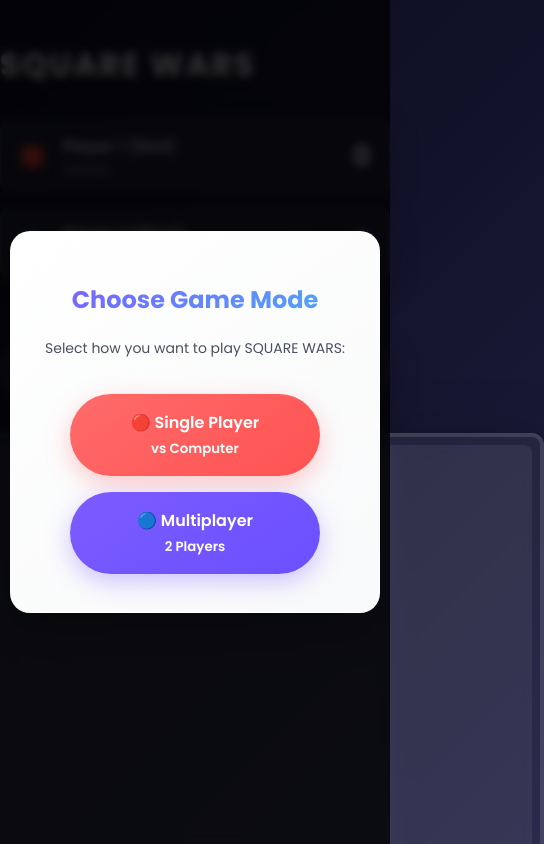
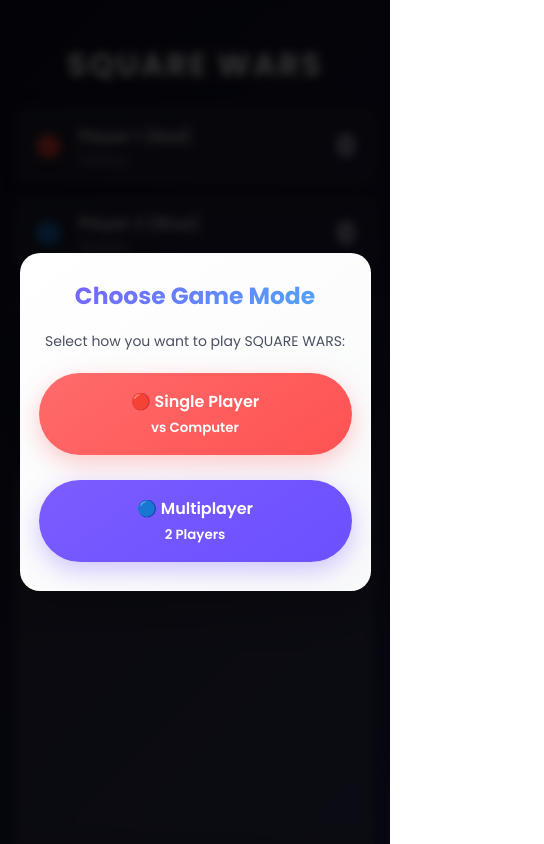
Before and after one commit to GROGAMING/SQUARE-WARS-MOBILE-VERSION, a plain HTML site: page index.html in a window 390 px wide. Shown: the top 844 px of the page, 544 px wide, since content can reach past the window. Drawn offline with Linux system fonts and the light colour scheme.

Commit message:
Update styles for layout and responsiveness
Refactor CSS styles for improved layout and responsiveness.

```diff
--- a/styles.css
+++ b/styles.css
@@ -20,28 +20,58 @@
 }
 
 /* Global */
+html {
+  height: 100%;
+}
+
 body {
   font-family: "Poppins", sans-serif;
   margin: 0;
-  padding: 20px;
+  padding: 0;
   background: linear-gradient(135deg, var(--bg-start), var(--bg-end));
   min-height: 100vh;
+  min-height: 100dvh;
+  display: flex;
+  flex-direction: column;
+  align-items: stretch;
+  justify-content: flex-start;
+  color: var(--text);
+  overflow: hidden;
+}
+
+.app-shell {
+  position: relative;
+  flex: 1 1 auto;
+  width: min(100%, 960px);
+  margin: 0 auto;
+  padding: clamp(16px, 4vw, 32px);
+  box-sizing: border-box;
   display: flex;
   flex-direction: column;
   align-items: center;
-  color: var(--text);
+  gap: clamp(12px, 4vh, 28px);
+  min-height: 100vh;
+  min-height: 100dvh;
+  overflow: hidden;
 }
+
 h1 {
   color: var(--text);
   font-weight: 700;
   font-size: 2.5rem;
-  margin-bottom: 30px;
+  margin-bottom: 0;
   text-shadow: 0 4px 8px rgba(0, 0, 0, 0.35);
   letter-spacing: 2px;
 }
+
 .game-info {
-  margin-bottom: 18px;
+  width: 100%;
+  margin-bottom: 0;
   text-align: center;
+  display: flex;
+  flex-direction: column;
+  align-items: center;
+  gap: clamp(12px, 3vh, 20px);
 }
 
 /* ===== Premium Score Cards ===== */
@@ -50,7 +80,6 @@ h1 {
   gap: 18px;
   justify-content: center;
   align-items: stretch;
-  margin-bottom: 12px;
   flex-wrap: wrap;
 }
 .score.card {
@@ -367,7 +396,14 @@ h1 {
 
 /* Buttons */
 .controls {
-  margin-top: 24px;
+  margin-top: auto;
+  width: 100%;
+  display: flex;
+  justify-content: center;
+  padding-bottom: clamp(16px, 4vh, 32px);
+}
+.controls button {
+  width: min(240px, 100%);
 }
 button {
   padding: 16px 32px;
@@ -429,26 +465,29 @@ button:active {
   justify-content: center;
   align-items: center;
   z-index: 1000;
-  overflow-y: auto;
-  padding: 20px;
+  overflow: hidden;
+  padding: clamp(16px, 5vw, 32px);
   box-sizing: border-box;
 }
 .modal {
   background: linear-gradient(145deg, #fff, #f8f9fa);
-  padding: 40px;
+  padding: clamp(24px, 4vw, 36px);
   border-radius: 20px;
-  max-width: 500px;
-  width: 90%;
-  max-height: 90vh;
-  overflow-y: auto;
+  max-width: min(500px, calc(100vw - 32px));
+  width: min(100%, 480px);
+  max-height: min(520px, calc(100vh - 48px));
+  max-height: min(520px, calc(100dvh - 48px));
   text-align: center;
   box-shadow: 0 25px 50px rgba(0, 0, 0, 0.25);
   margin: auto;
   border: 1px solid rgba(255, 255, 255, 0.2);
+  display: flex;
+  flex-direction: column;
+  gap: clamp(12px, 2vh, 20px);
 }
 .modal h2 {
-  margin-bottom: 25px;
-  font-size: 28px;
+  margin: 0;
+  font-size: clamp(22px, 4vw, 28px);
   font-weight: 700;
   background: linear-gradient(135deg, var(--accent-primary), var(--p2));
   -webkit-background-clip: text;
@@ -457,23 +496,24 @@ button:active {
 }
 .modal p {
   color: #495061;
-  line-height: 1.7;
-  margin-bottom: 30px;
-  font-size: 16px;
+  line-height: 1.6;
+  margin: 0 auto;
+  font-size: clamp(14px, 3.5vw, 16px);
 }
 .modal button {
   background: linear-gradient(145deg, var(--accent-primary), #6b50ff);
   color: #fff;
   padding: 16px 30px;
-  font-size: 16px;
+  font-size: clamp(15px, 3.6vw, 16px);
   border: none;
   border-radius: 50px;
   cursor: pointer;
   font-weight: 600;
   touch-action: manipulation;
   -webkit-tap-highlight-color: transparent;
-  margin: 8px;
-  min-width: 160px;
+  margin: 4px auto;
+  min-width: 0;
+  width: min(260px, 100%);
   box-shadow: 0 8px 24px rgba(124, 92, 255, 0.35);
 }
 .modal button:hover {
@@ -539,6 +579,12 @@ button:active {
   gap: 10px;
   justify-content: center;
   margin-top: 12px;
+}
+.qf-actions .qf-start,
+.qf-actions .qf-cancel {
+  flex: 1 1 0;
+  width: auto;
+  min-width: 0;
 }
 .qf-actions .qf-start {
   background: linear-gradient(145deg, #ff9f1c, #ff7a00);
@@ -774,7 +820,26 @@ button:active {
 }
 
 /* Responsive */
+@media (max-height: 700px) {
+  .app-shell {
+    gap: clamp(10px, 3vh, 20px);
+  }
+  h1 {
+    font-size: clamp(1.9rem, 4vh, 2.3rem);
+  }
+  .controls {
+    padding-bottom: clamp(12px, 3vh, 24px);
+  }
+  .modal {
+    max-height: calc(100vh - 32px);
+    max-height: calc(100dvh - 32px);
+  }
+}
 @media (max-width: 600px) {
+    .app-shell {
+    padding: 20px 16px;
+    gap: 20px;
+  }
   h1 {
     font-size: 2rem;
   }
@@ -788,28 +853,23 @@ button:active {
   .score.card .value {
     font-size: 28px;
   }
-  .modal-overlay {
-    padding: 10px;
-  }
   .modal {
-    padding: 30px 20px;
-    width: 95%;
-    max-height: 80vh;
+    padding: 24px 18px;
+    width: min(100%, 420px);
+    max-height: min(460px, calc(100vh - 32px));
+    max-height: min(460px, calc(100dvh - 32px));
   }
   .modal h2 {
-    font-size: 24px;
-    margin-bottom: 20px;
+    font-size: clamp(22px, 6vw, 26px);
   }
   .modal p {
     font-size: 14px;
-    margin-bottom: 25px;
   }
   .modal button {
     padding: 16px 20px;
     font-size: 16px;
     width: 100%;
-    max-width: 250px;
-    margin: 8px 0;
+    margin: 4px 0;
   }
 }
 
@@ -819,22 +879,23 @@ button:active {
 }
 /* --- Mobile-friendly board wrapper (sizes via CSS variables) --- */
 .grid-outer {
+  position: relative;
+  flex: 1 1 auto;
   width: 100%;
-  max-width: 100vw;
-  margin: 0 auto;
-
-  position: relative;
-
-    display: flex;
+  max-width: 100%;
+  display: flex;
+  align-items: center;
   justify-content: center;
-  align-items: flex-start;
-  flex: 0 0 auto;
-  overflow: visible;
+  padding: clamp(8px, 2vw, 16px) 0;
+  box-sizing: border-box;
+  overflow: hidden;
+  min-height: 0;
 }
 
-
- #gridContainer  {
-  margin: 0 auto;
+#gridContainer {
+  margin: 0;
+  max-width: 100%;
+  max-height: 100%;
 }
 
 #outlineLayer {
```
